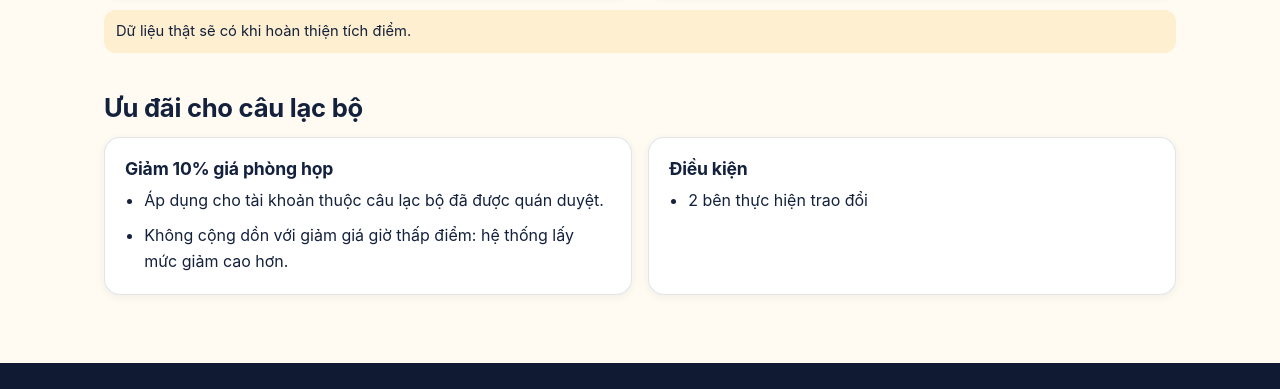
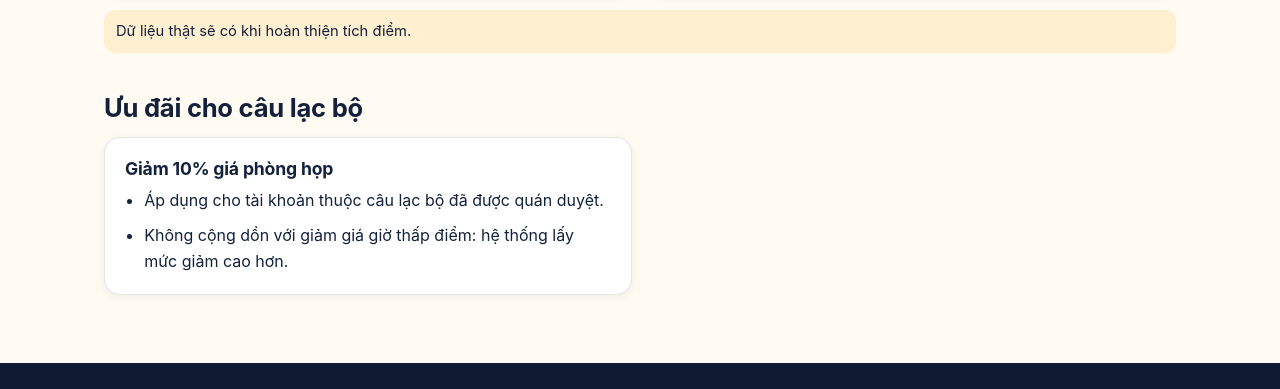
Before and after one commit to pv7c2v7fws-bit/Lumen-24, a plain HTML site: page cong-dong.html in a window 1280 px wide. Shown: the part 1140-1529 px from the top of the page. Drawn offline with Linux system fonts and the light colour scheme.

Commit message:
Update cong-dong.html

```diff
--- a/cong-dong.html
+++ b/cong-dong.html
@@ -125,14 +125,7 @@
               <li>Không cộng dồn với giảm giá giờ thấp điểm: hệ thống lấy mức giảm cao hơn.</li>
             </ul>
           </article>
-          <article class="pg-card">
-            <h3>Điều kiện</h3>
-            <ul class="pg-list">
-              <li>2 bên thực hiện trao đổi</li>
 
-
-            </ul>
-          </article>
         </div>
       </section>
     </div>
```
